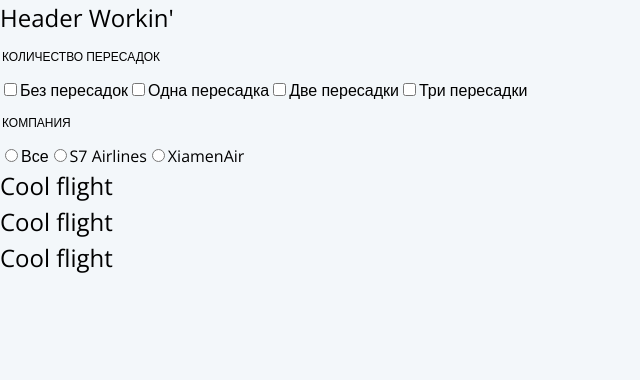
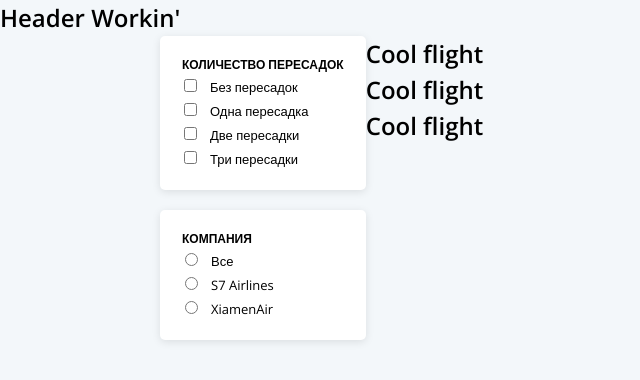
Before and after one commit to asyasolo/plane_tickets_app, a React app in the folder client/: page / in a window 1280 px wide. Shown: the whole page, without its empty margins (0-640 px from the left). Built offline with nearby package versions, Linux system fonts and the light colour scheme.

Commit message:
change components

```diff
--- a/client/app/components/CompanyList.js
+++ b/client/app/components/CompanyList.js
@@ -10,14 +10,19 @@ function CompanyList() {
               <p>КОМПАНИЯ</p>
             </legend>
 
+            <div className="input-group">
               <input type="radio" id="company_all" name="company" value="company_all" />
               <label for="company_all">Все</label>
+            </div>
 
+            <div className="input-group">
               <input type="radio" id="company_s_seven" name="company" value="s_seven" />
               <label for="company_s_seven">S7 Airlines</label>
-
+            </div>
+            <div className="input-group">
               <input type="radio" id="company_xiamenAir" name="company" value="xiamenAir" />
               <label for="company_xiamenAir">XiamenAir</label>
+            </div>
           </form>
         </div>
       </div>
--- a/client/app/components/Content.js
+++ b/client/app/components/Content.js
@@ -7,12 +7,16 @@ import FlightList from "./FlightList"
 
 function Content() {
   return (
-    <>
-      <TransferList />
-      <CompanyList />
-      <ButtonPanel />
-      <FlightList />
-    </>
+    <div className="main">
+      <div className="menu-group">
+        <TransferList />
+        <CompanyList />
+      </div>
+      <div className="flight-group">
+        <ButtonPanel />
+        <FlightList />
+      </div>
+    </div>
   )
 }
 
--- a/client/app/components/TransferList.js
+++ b/client/app/components/TransferList.js
@@ -10,17 +10,25 @@ function TransferList() {
               <p>КОЛИЧЕСТВО ПЕРЕСАДОК</p>
             </legend>
 
+            <div className="input-group">
               <input type="checkbox" id="no_transfer" name="transfer" value="no_transfer" />
               <label for="no_transfer">Без пересадок</label>
+            </div>
 
+            <div className="input-group">
               <input type="checkbox" id="transfer_one" name="transfer" value="transfer_one" />
               <label for="transfer_one">Одна пересадка</label>
+            </div>
 
+            <div className="input-group">
               <input type="checkbox" id="transfer_two" name="transfer" value="transfer_two" />
               <label for="transfer_two">Две пересадки</label>
+            </div>
 
+            <div className="input-group">
               <input type="checkbox" id="transfer_three" name="transfer" value="transfer_three" />
               <label for="transfer_three">Три пересадки</label>
+            </div>
           </form>
         </div>
       </div>
--- a/client/app/index.html
+++ b/client/app/index.html
@@ -8,7 +8,7 @@
     <link rel="stylesheet" href="/main.css" />
     <link rel="preconnect" href="https://fonts.googleapis.com" />
     <link rel="preconnect" href="https://fonts.gstatic.com" crossorigin />
-    <link href="https://fonts.googleapis.com/css2?family=Open+Sans:ital,wght@0,400;0,700;1,400&display=swap" rel="stylesheet" />
+    <link href="https://fonts.googleapis.com/css2?family=Open+Sans:ital,wght@0,400;0,600;1,400&display=swap" rel="stylesheet" />
   </head>
   <body>
     <div id="app"></div>
--- a/client/app/main.css
+++ b/client/app/main.css
@@ -21,13 +21,17 @@
   --lesser-font: 13px;
   /*p*/
   --tiny-font: 12px;
+
+  /*BLOCKS SHADOW & RADIUS*/
+  --block-shadow: 0px 2px 8px rgba(0, 0, 0, 0.1);
+  --block-radius: 5px;
 }
 
 body {
   margin: 0;
   /*text-size/line-height, types*/
   font: 100%/1.5 "Open Sans", sans-serif;
-  font-weight: 400;
+  font-weight: 600;
   height: 100vh;
   font-kerning: normal;
 }
@@ -35,9 +39,9 @@ body {
 h1,
 h2,
 h3,
-h4 {
+h4,
+p {
   margin: 0;
-  font-weight: 400;
 }
 
 h1 {
@@ -45,12 +49,15 @@ h1 {
 }
 h2 {
   font-size: var(--medium-font);
+  font-weight: 400;
 }
 h3 {
   font-size: var(--small-font);
 }
-h4 {
+h4,
+label {
   font-size: var(--lesser-font);
+  font-weight: 400;
 }
 p {
   font-size: var(--tiny-font);
@@ -59,3 +66,21 @@ p {
 body {
   background-color: var(--background-color);
 }
+
+.main {
+  margin: auto;
+  max-width: 960px;
+  display: flex;
+}
+
+.extra {
+  background-color: white;
+  box-shadow: var(--block-shadow);
+  border-radius: var(--block-radius);
+  padding: 20px;
+  margin-bottom: 20px;
+}
+
+label {
+  padding-left: 10px;
+}
```
Lines whose indentation alone changed are shown as unchanged.
